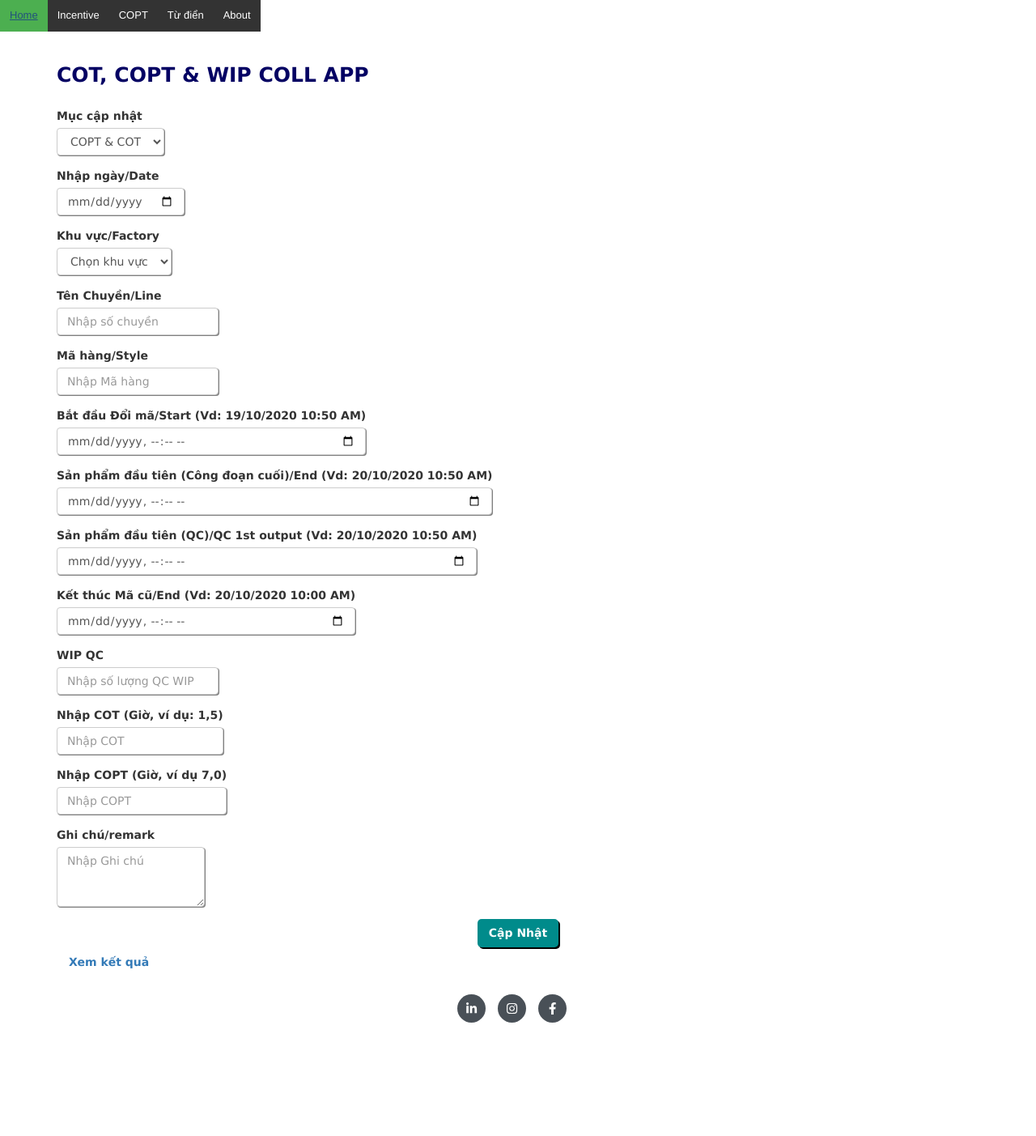
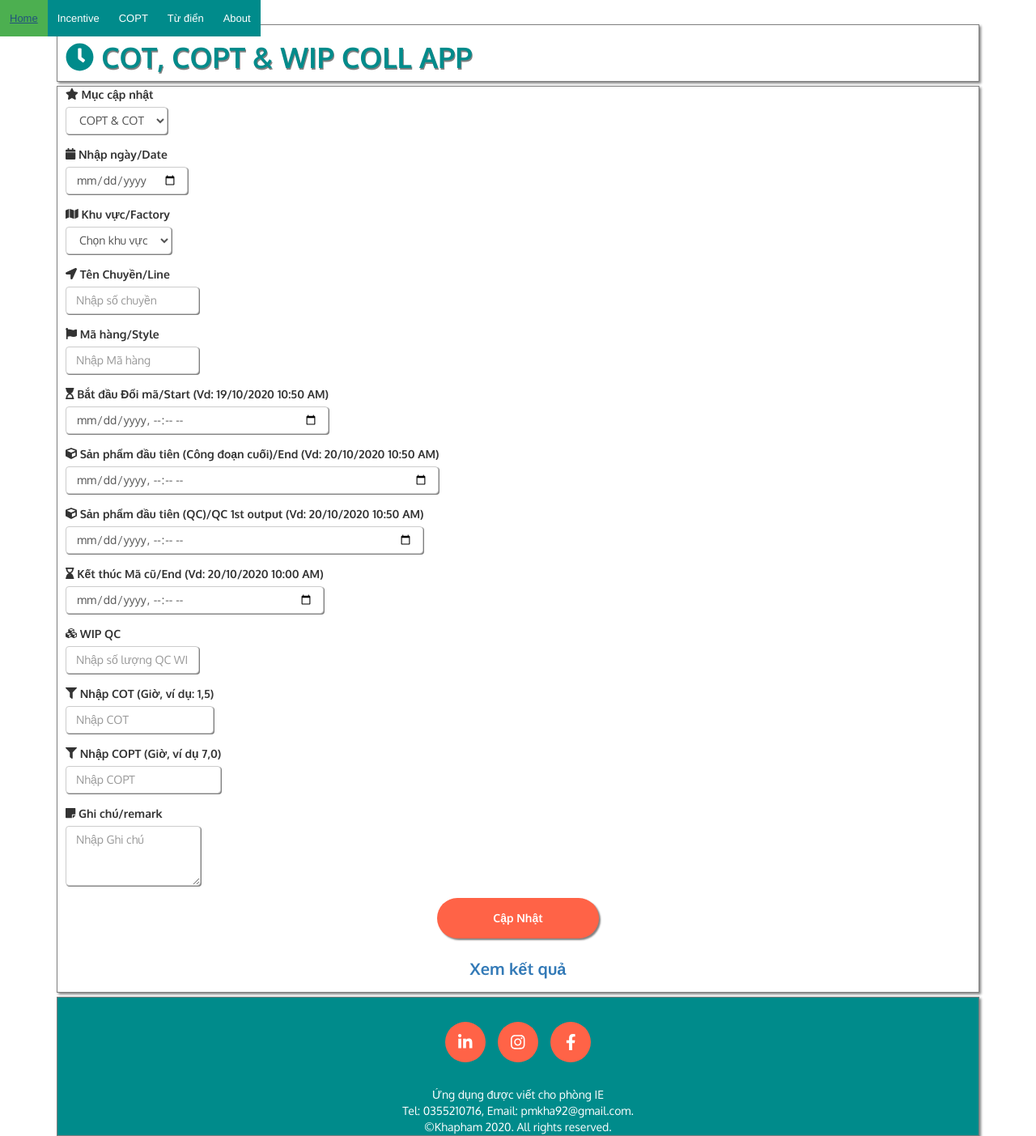
Before and after one commit to minhkhacld/copt, a plain HTML site: page index.html in a window 1280 px wide. Shown: the whole page at 81% size. Before the commit the page ends 1297 px from the top, so only its background shows below. Drawn offline with nearby package versions, Linux system fonts and the light colour scheme; a web font is replaced by a local one.

Commit message:
edit interface

```diff
--- a/index.html
+++ b/index.html
@@ -44,30 +44,28 @@
         </div>
     </div>
     <div class="container">
-
-
-        <div class="row" class="header">
-            <h1>COT, COPT & WIP COLL APP</h1>
+        <div class="row" id="header">
+            <h1><i class="fa fa-clock" aria-hidden="true"></i> COT, COPT & WIP COLL APP</h1>
         </div>
+    </div>
+    <div class="container">
             <div class="row">
                     <div class="form-group">
-                <label for="">Mục cập nhật</label>
+                        <label for=""><i class="fa fa-star" aria-hidden="true"></i> Mục cập nhật</label>
                         <select class="form-control" name="" id="area" onchange="showDiv(this)">
                             <option value="copt">COPT & COT</option>
                             <option value="wip">WIP</option>
                         </select>
                     </div>
                 </div>
-
         <!-- Form COPT & COT -->
         <form id="test-form" name="myForm"
             action="https://script.google.com/macros/s/AKfycby8tRStuPqRGhStQi8_7scIFAkofMUEuZfsF2nFTFQT--oCY4U/exec"
             method="GET">
-
             <!-- Nhập Date -->
             <div class="row">
                 <div class="form-group">
-                    <label for="">Nhập ngày/Date</label>
+                    <label for=""><i class="fa fa-calendar" aria-hidden="true"></i> Nhập ngày/Date</label>
                     <input type="date" class="form-control" name="Date" id="" aria-describedby="helpId"
                         placeholder="Nhập Ngày" required>
                 </div>
@@ -75,7 +73,7 @@
             <!-- Nhập Khu vực -->
             <div class="row">
                 <div class="form-group">
-                    <label for="">Khu vực/Factory</label>
+                    <label for=""><i class="fa fa-map" aria-hidden="true"></i> Khu vực/Factory</label>
                     <!-- <input type="text" class="form-control" name="Factory" id="" aria-describedby="helpId"
                         placeholder="Nhập Khu vực"> -->
                     <select class="form-control" name="Factory" id="" required>
@@ -88,7 +86,7 @@
             <!-- Nhập line -->
             <div class="row">
                 <div class="form-group">
-                    <label for="">Tên Chuyền/Line</label>
+                    <label for=""><i class="fa fa-location-arrow" aria-hidden="true"></i> Tên Chuyền/Line</label>
                     <input type="text" class="form-control" name="Line" id="line" aria-describedby="helpId"
                         placeholder="Nhập số chuyền" required>
                 </div>
@@ -96,7 +94,7 @@
             <!-- Nhập Style -->
             <div class="row">
                 <div class="form-group">
-                    <label for="">Mã hàng/Style</label>
+                    <label for=""><i class="fa fa-flag" aria-hidden="true"></i> Mã hàng/Style</label>
                     <input type="text" class="form-control" name="Style" id="" aria-describedby="helpId"
                         placeholder="Nhập Mã hàng" required>
                 </div>
@@ -104,7 +102,7 @@
             <!-- Nhập Thời gian bắt đầu -->
             <div class="row">
                 <div class="form-group">
-                    <label for="">Bắt đầu Đổi mã/Start (Vd: 19/10/2020 10:50 AM)</label>
+                    <label for=""><i class="fa fa-hourglass-start" aria-hidden="true"></i> Bắt đầu Đổi mã/Start (Vd: 19/10/2020 10:50 AM)</label>
                     <input type="datetime-local" class="form-control" name="StartTime" id="start"
                         aria-describedby="helpId" placeholder="Nhập giờ bắt đầu" required>
                 </div>
@@ -112,7 +110,7 @@
             <!-- Nhập Thời gian kết thúc Last OP -->
             <div class="row">
                 <div class="form-group">
-                    <label for="">Sản phẩm đầu tiên (Công đoạn cuối)/End (Vd: 20/10/2020 10:50 AM)</label>
+                    <label for=""><i class="fa fa-cube" aria-hidden="true"></i> Sản phẩm đầu tiên (Công đoạn cuối)/End (Vd: 20/10/2020 10:50 AM)</label>
                     <input type="datetime-local" class="form-control" name="Last_OP_Output" id="end"
                         aria-describedby="helpId" placeholder="Nhập thời gian ra hàng sản phẩm mới" required>
                 </div>
@@ -120,7 +118,7 @@
             <!-- Nhập Thời gian kết thúc QC -->
             <div class="row">
                 <div class="form-group">
-                    <label for="">Sản phẩm đầu tiên (QC)/QC 1st output (Vd: 20/10/2020 10:50 AM)</label>
+                    <label for=""><i class="fa fa-cube" aria-hidden="true"></i> Sản phẩm đầu tiên (QC)/QC 1st output (Vd: 20/10/2020 10:50 AM)</label>
                     <input type="datetime-local" class="form-control" name="QC_Output" id="end"
                         aria-describedby="helpId" placeholder="Nhập thời gian ra QC_Output" required>
                 </div>
@@ -129,7 +127,7 @@
             <!-- Nhập Thời gian kết thúc -->
             <div class="row">
                 <div class="form-group">
-                    <label for="">Kết thúc Mã cũ/End (Vd: 20/10/2020 10:00 AM)</label>
+                    <label for=""><i class="fa fa-hourglass-end" aria-hidden="true"></i> Kết thúc Mã cũ/End (Vd: 20/10/2020 10:00 AM)</label>
                     <input type="datetime-local" class="form-control" name="EndTimeOldStyle" id="end"
                         aria-describedby="helpId" placeholder="Nhập giờ kết thúc" required>
                 </div>
@@ -137,7 +135,7 @@
             <!-- Nhập WIP QC -->
             <div class="row">
                 <div class="form-group">
-                    <label for="">WIP QC</label>
+                    <label for=""><i class="fa fa-cubes" aria-hidden="true"></i> WIP QC</label>
                     <input type="text" class="form-control" name="QC_WIP_OldStyle" id="end" aria-describedby="helpId"
                         placeholder="Nhập số lượng QC WIP" required>
                 </div>
@@ -145,7 +143,7 @@
             <!-- Nhập COT -->
             <div class="row">
                 <div class="form-group">
-                    <label for="">Nhập COT (Giờ, ví dụ: 1,5)</label>
+                    <label for=""><i class="fa fa-filter" aria-hidden="true"></i> Nhập COT (Giờ, ví dụ: 1,5)</label>
                     <input type="text" class="form-control" name="COT" id="" aria-describedby="helpId"
                         placeholder="Nhập COT" required>
                 </div>
@@ -153,7 +151,7 @@
             <!-- Nhập COPT -->
             <div class="row">
                 <div class="form-group">
-                    <label for="">Nhập COPT (Giờ, ví dụ 7,0)</label>
+                    <label for=""><i class="fa fa-filter" aria-hidden="true"></i> Nhập COPT (Giờ, ví dụ 7,0)</label>
                     <input type="text" class="form-control" name="COPT" id="" aria-describedby="helpId"
                         placeholder="Nhập COPT" required>
                 </div>
@@ -161,7 +159,7 @@
             <!-- Nhập Ghi chú -->
             <div class="row">
                 <div class="form-group">
-                    <label for="">Ghi chú/remark</label>
+                    <label for=""><i class="fa fa-sticky-note" aria-hidden="true"></i> Ghi chú/remark</label>
                     <textarea class="form-control" name="Remark" id="" rows="3" placeholder="Nhập Ghi chú"></textarea>
                 </div>
             </div>
@@ -239,17 +237,16 @@
             </div>
 
         </form>
+        <div class="row" id="link">
             <div>
-            <!-- <iframe src="https://docs.google.com/spreadsheets/d/e/2PACX-1vSxnDuAS8SrOev-xG7_VmCd_rtOMe3NMSoK-XvlgMzNIkm2-PUayWAKWOd7FfAyXWX54p31bmP1iikt/pubhtml?widget=true&amp;headers=true"></iframe> -->
-            <a id="xemketqua" href="https://docs.google.com/spreadsheets/d/18pULK9fV1Nn_dMDkJAOaFI24huApR-9wbli3akH8O8M/edit#gid=0"
+                <a href="https://docs.google.com/spreadsheets/d/18pULK9fV1Nn_dMDkJAOaFI24huApR-9wbli3akH8O8M/edit#gid=0"
                     class="link">Xem kết quả</a>
             </div>
-        <!-- <div class="row">
-            <h6><i class="fas fa-user-tie" style="margin: 5px 3px; color:white;font-size: 13px;"></i>IE.Khapham <i
-                    class="fas fa-phone" style="margin: 5px 3px; color:white;font-size: 13px;"></i> 0355210716 <i
-                    class="far fa-envelope" style="margin: 5px 3px; color:white; font-size: 13px;"></i>pmkha92@gmail.com
-            </h6>
-        </div> -->
+        </div>
+
+    </div>
+    <!-- footer   -->
+    <div class="container" id="bottom">
         <div class="row">
             <div class="col-sm-12">
                 <div class="social-icons">
@@ -261,21 +258,14 @@
                 </div>
             </div>
         </div>
+        <div class="row">
+            <div class="col" id="footer">
+                Ứng dụng được viết cho phòng IE<br />
+                Tel: 0355210716, Email: pmkha92@gmail.com. <br />
+                ©Khapham 2020. All rights reserved.
             </div>
-
-    <!-- <script>
-        area.onchange = () => {
-            var khuvuc = document.getElementById("area").value;
-            console.log(khuvuc);
-            // if (khuvuc = "wip") {
-            //     document.getElementById("test-form").style.display = "none";
-            //     // document.getElementById("formwip").style.display = "block";
-            // }
-            // if (khuvuc = "copt") {
-            //     document.getElementById("test-form").style.display = "block";
-            //     // document.getElementById("formwip").style.display = "none";  // }
-        }
-    </script> -->
+        </div>
+    </div>
 
     <script type="text/javascript">
         function showDiv(select) {
--- a/style.css
+++ b/style.css
@@ -1,4 +1,5 @@
-@media only screen and (max-width: 400px) {
+@import url('https://fonts.googleapis.com/css2?family=Oxygen:wght@400;700&display=swap');
+/* @media only screen and (max-width: 600px) {
     .container {
         width: 100% !important;
         margin: 5px !important;
@@ -13,62 +14,75 @@
         width: 100% !important;
         display: inline-block !important;
         /* float: inline-end !important;       */
-    }
+    /* }
     .link{
-
         text-align: center !important;
         font-weight: bold !important
 
     }
 
+} */
+body{
+  margin: 0;
+  padding: 0;
+  box-sizing: border-box;
 }
 .container{
-    width: 100%;
-    margin: 2px auto !important;
-    padding: 2px;
-    font-family: Verdana, Geneva, Tahoma, sans-serif;
+  font-family: 'Oxygen', sans-serif;
     height: 100%;
+    border: 1px solid grey;
+    padding-left: 2.5rem !important;
+    padding-right: 2.5rem !important;
+    margin-top: 0.5rem;
+    box-shadow: 2px 2px 3px grey;
+
 }
-h1{
-    color: #030063 !important;
-    margin-top: 10px !important;
-    margin-bottom: 1btn0px !important;
+.container .row h1{
+    color: darkcyan;
     text-align: center;
-    /* border: 1px solid black; */
-    height: 60px;
-    font-size: 25px !important;
-    font-weight: bold !important;
-    line-height: 60px !important;
+    font-size: 35px;
+    font-weight: bold;
+    text-shadow: grey 1px 2px;
+
 }
-img{
-    height: 50px;
-    float: left;
-    /* margin-left: 200px; */
-    line-height: 50px;
-    border: 1px solid black;
-    object-fit: contain;
+.container-fluid{
+    position: sticky !important;
+  top: 0;
+  bottom: 0;
+  vertical-align: middle;
+  height: 2.5rem;
 }
+.nar-bar{
+  margin: 0;
+  padding: 0;
+line-height: 2rem;
+}
+/* #header{
+  background-color: ;
+} */
+
 #btn{
-text-align: center !important;
+width: 200px;
+height: 50px;
+text-align: center;
 font-weight: bold;
-border-radius: 5px;
-box-shadow: black 2px 2px;
+border-radius: 25px;
+/* box-shadow: black 2px 2px; */
+box-shadow: grey 2px 2px  2px!important;
 color: white;
-width: 100px !important;
-height: 35px !important;
-background-color: darkcyan !important;
 display: block;
 margin: 0 auto;
 margin-bottom: 8px;
+background-color: tomato;
+}
+#btn:hover{
+  background-color: #d62dba;
+}
+textarea:focus{
+  background-color: #42c5f5;
+  color: white;
 }
 
-/* iframe{
-    margin-top: 10px;
-    width: 100%;
-    height: 200px;
-    margin: 0xp;
-    padding: 0px;
-} */
 h6{
     text-align: center;
     font-weight: bold !important;
@@ -76,18 +90,29 @@ h6{
 .form-control{
     box-shadow: grey 1px 1px !important;
 }
-
+textarea {
+  resize: none;
+}
+input:focus{
+  background-color: #42c5f5;
+  color: white;
+}
 ul {
     list-style-type: none;
     margin: 0;
     padding: 0;
     overflow: hidden;
-    background-color: #333;
-    font-size: 13px !important;
+    background-color: darkcyan;
+    font-size: 13px;
+    align-items: center;
+    vertical-align: middle;
+    line-height: 2.5rem;
   }
 
   li {
     float: left;
+    line-height: 2.5rem;
+    vertical-align: middle;
   }
 
   li a {
@@ -96,24 +121,33 @@ ul {
     text-align: center;
     padding: 10px 12px;
     text-decoration: none;
+    line-height: 2.5rem;
+
   }
 
   li a:hover:not(.active) {
-    background-color: #111;
+    background-color: tomato;
+    text-decoration: none;
+    color: white;
   }
     .active {
     background-color: #4CAF50;
+    text-decoration: none;
+    color: white;
   }
-  .container-fluid{
-    /* position: -webkit-sticky; */
-    position: sticky !important;
-    top: 0;
-  }
-  .link{
-      float: none !important;
-    text-align: center !important;
-    font-weight: bold !important
 
+  #link{
+    display: block;
+    text-align: center;
+    font-size: 2rem;
+    font-weight: bold;
+    margin: 0 auto;
+    margin-top: 1.5rem;
+    margin-bottom: 1.5rem;
+    color: tomato !important;
+}
+.link:hover{
+   color: #d62dba;
 }
 .social-icons{
     text-align: center;
@@ -122,20 +156,29 @@ ul {
     display: inline-flex;
     align-items: center;
     justify-content: center;
-    height: 3.5rem;
-    width: 3.5rem;
-    background-color: #495057;
+    height: 5rem;
+    width: 5rem;
+    background-color: tomato;
     color: #fff;
     border-radius: 100%;
-    font-size: 1.5rem;
+    font-size: 2rem;
     margin-top: 3rem;
     margin-bottom: 3rem;
     margin-right: 1.5rem;
 
   }
-  /* .social-icons .social-icon:last-child {
+  .social-icons .social-icon:last-child {
     margin-right: 0;
-  } */
+  }
   .social-icons .social-icon:hover {
-    background-color: #bd5d38;
+    background-color: #d62dba;
   }
+
+  #bottom{
+    background-color: darkcyan;
+    color: white;
+  }
+  #footer{
+    text-align: center;
+    vertical-align: middle;
+}
```
Lines whose indentation alone changed are shown as unchanged.
